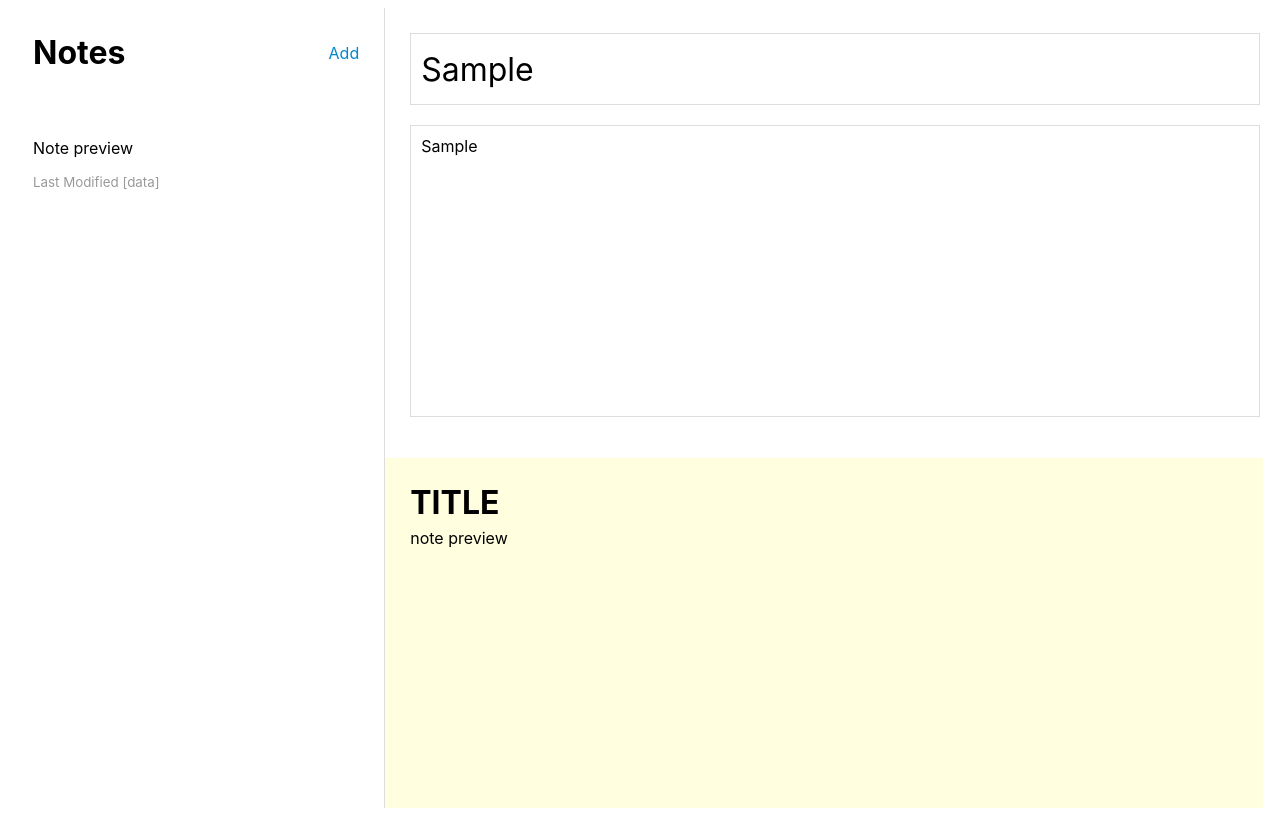
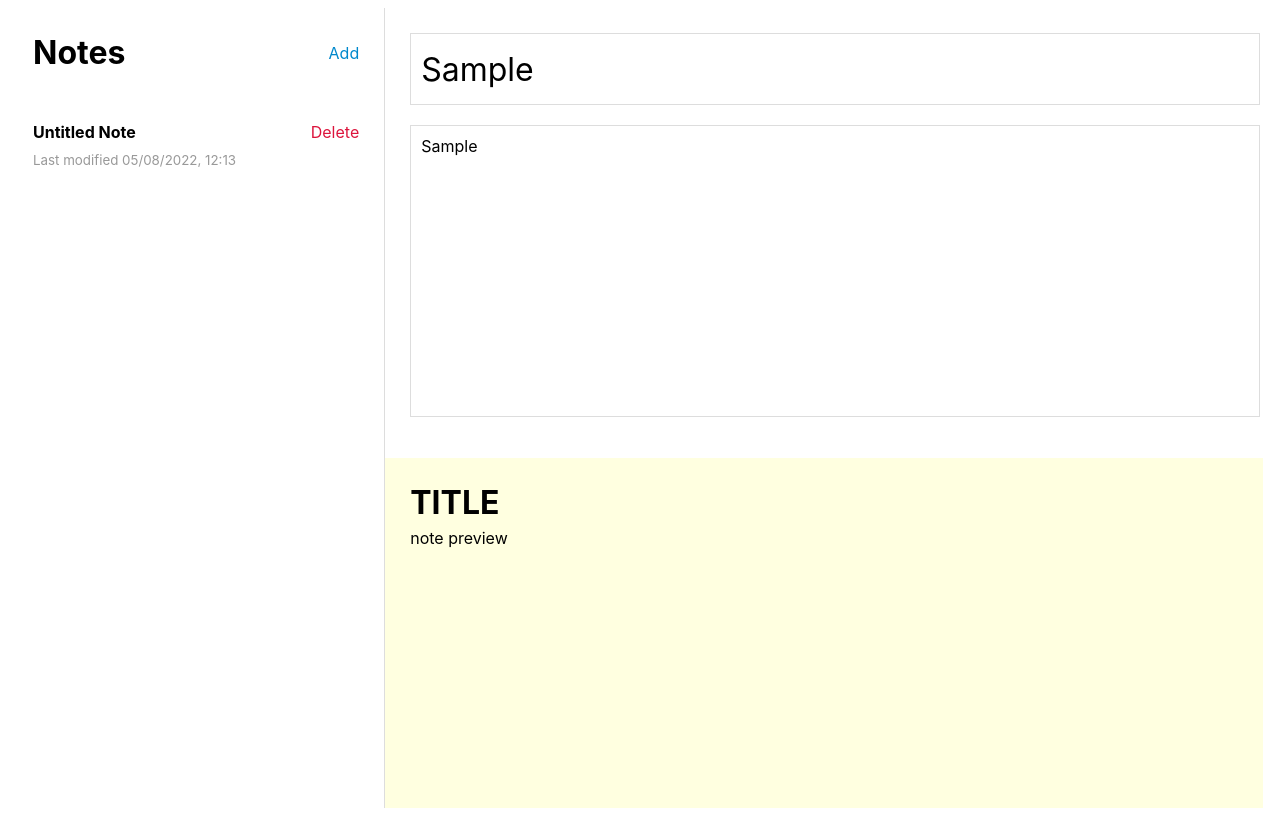
Before and after one commit to Ebazhanov/notes-app, a React (Create React App) app: page / in a window 1280 px wide. Both pictures are taken after typing "Sample", "Sample" into the empty fields and a click on the button "Add". Built offline with nearby package versions, Linux system fonts and the light colour scheme.

Commit message:
add newNote handler

```diff
--- a/package.json
+++ b/package.json
@@ -42,6 +42,7 @@
     "@types/styled-components": "^5.1.25",
     "eslint": "^8.21.0",
     "prettier": "^2.7.1",
-    "styled-components": "^5.3.5"
+    "styled-components": "^5.3.5",
+    "uuidv4": "^6.2.13"
   }
 }
--- a/src/App.tsx
+++ b/src/App.tsx
@@ -1,13 +1,20 @@
 import React, { useState } from "react";
 import Sidebar from "./components/sidebar/Sidebar";
 import Main from "./components/main/Main";
+import { v4 as uuid } from "uuid";
 import GlobalStyle from "./theme/globalStyles";
 
 function App() {
-  const [notes, setNotes] = useState([]);
+  const [notes, setNotes] = useState<any[]>([]);
 
   const onAddNote = () => {
-    console.log("add");
+    const newNote = {
+      id: uuid(),
+      title: "Untitled Note",
+      body: "",
+      lastModified: Date.now(),
+    };
+    setNotes([newNote, ...notes]);
   };
 
   return (
--- a/src/components/sidebar/Sidebar.tsx
+++ b/src/components/sidebar/Sidebar.tsx
@@ -1,15 +1,15 @@
 import {
+  AddButton,
   AppSidebar,
+  DeleteButton,
   Header,
   Note,
+  NoteBody,
   NoteMeta,
   Notes,
   SideBarNoteTitle,
-  AddButton,
-  DeleteButton,
   Title,
 } from "./style";
-import { ReactNode } from "react";
 
 interface Props {
   notes: any;
@@ -26,13 +26,23 @@ const Sidebar = ({ notes, onAddNote }: Props) => {
       <Notes>
         <Note>
           {notes.map((note: any) => (
-            <SideBarNoteTitle>
-              <strong>Title</strong>
-              <DeleteButton>Delete</DeleteButton>
-            </SideBarNoteTitle>
+            <>
+              <SideBarNoteTitle>
+                <strong>{note.title}</strong>
+                <DeleteButton>Delete</DeleteButton>
+              </SideBarNoteTitle>
+              <NoteBody>
+                {note.body && note.body.substring(0, 100) + "..."}
+              </NoteBody>
+              <NoteMeta>
+                Last modified{" "}
+                {new Date(note.lastModified).toLocaleDateString("en-GB", {
+                  hour: "2-digit",
+                  minute: "2-digit",
+                })}
+              </NoteMeta>
+            </>
           ))}
-          <p>Note preview</p>
-          <NoteMeta>Last Modified [data]</NoteMeta>
         </Note>
       </Notes>
     </AppSidebar>
--- a/src/components/sidebar/style.ts
+++ b/src/components/sidebar/style.ts
@@ -64,3 +64,7 @@ export const DeleteButton = styled.button`
     color: #04c;
   }
 `;
+
+export const NoteBody = styled.p`
+  margin: 10px 0;
+`;
```
Also changed, not shown: 2 other files (tests, documents, lock files or other folders).
